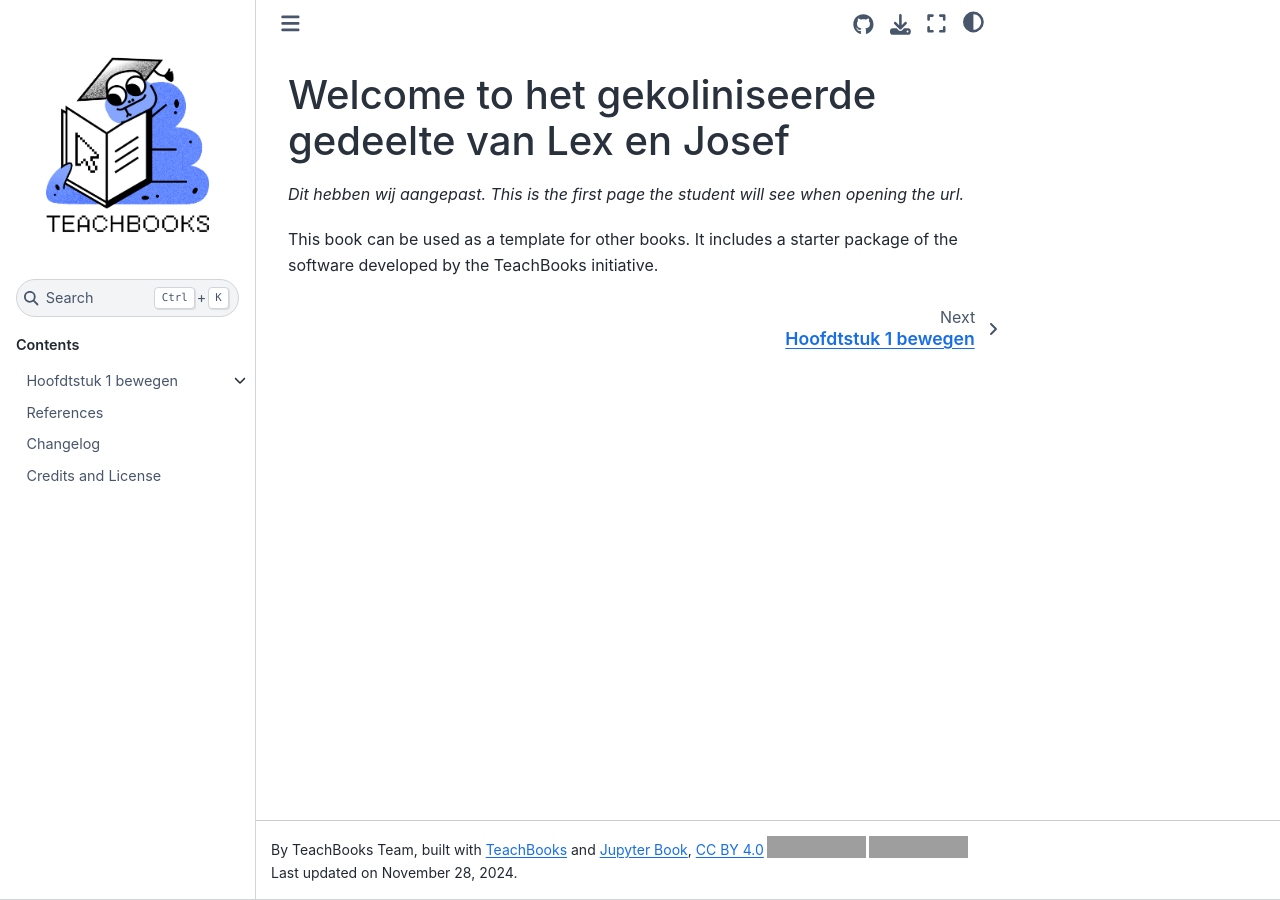
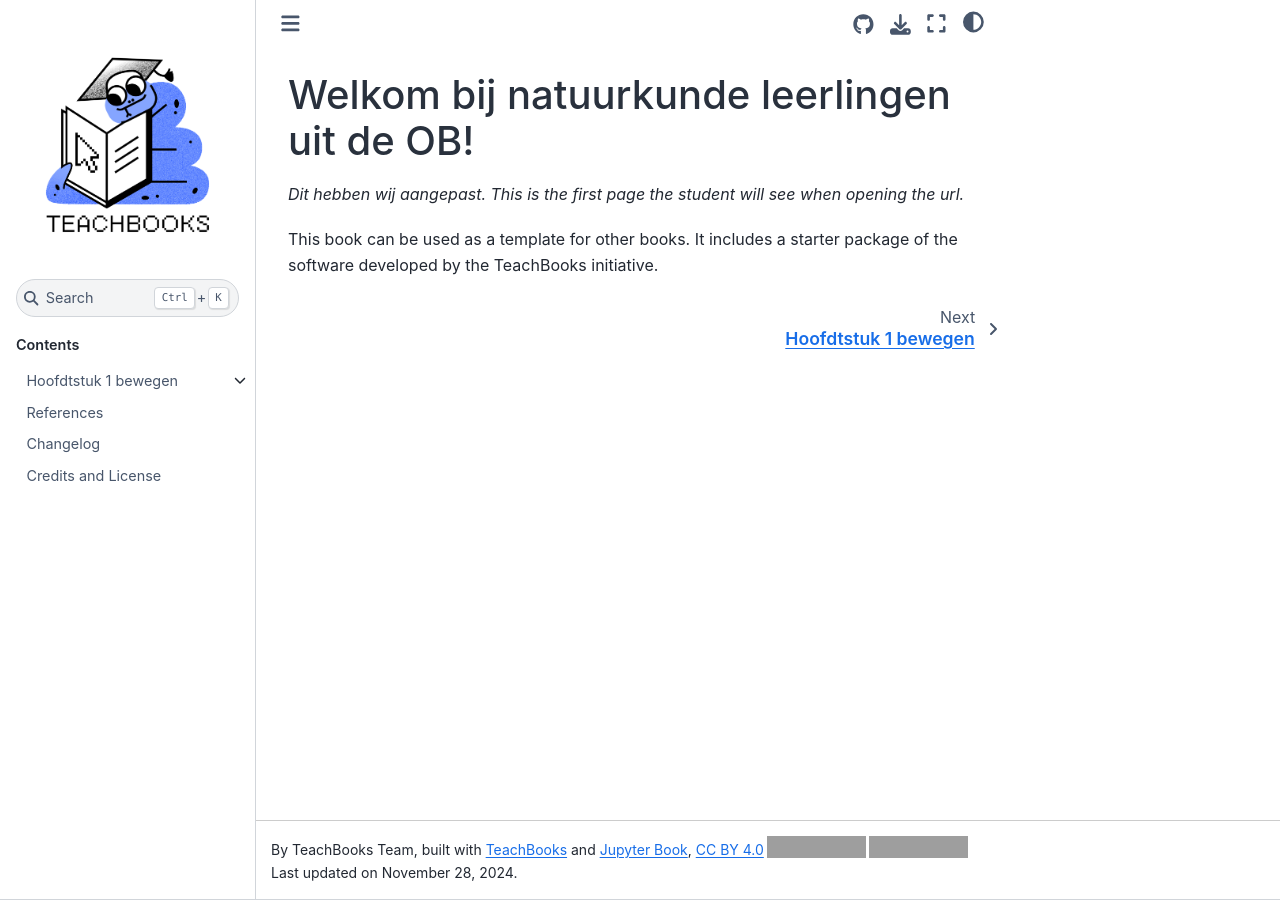
Before and after one commit to MeneerVisser/Natuurkunde-OB_H1, a Jupyter Book: the page built from book/intro.md, in a window 1280 px wide. Built offline with Jupyter Book 1.0.4 settings and Sphinx 7.4.7 and the Sphinx Book theme 1.1.4, drawn with Linux system fonts in a browser that asks for light colours; comment, search, counter and statistics services are not loaded; grey boxes are pictures that could not be loaded.

Commit message:
Update intro.md

```diff
--- a/book/intro.md
+++ b/book/intro.md
@@ -1,5 +1,5 @@
 (intro)=
-# Welcome to het gekoliniseerde gedeelte van Lex en Josef
+# Welkom bij natuurkunde leerlingen uit de OB!
 
 _Dit hebben wij aangepast. This is the first page the student will see when opening the url._
 
```
